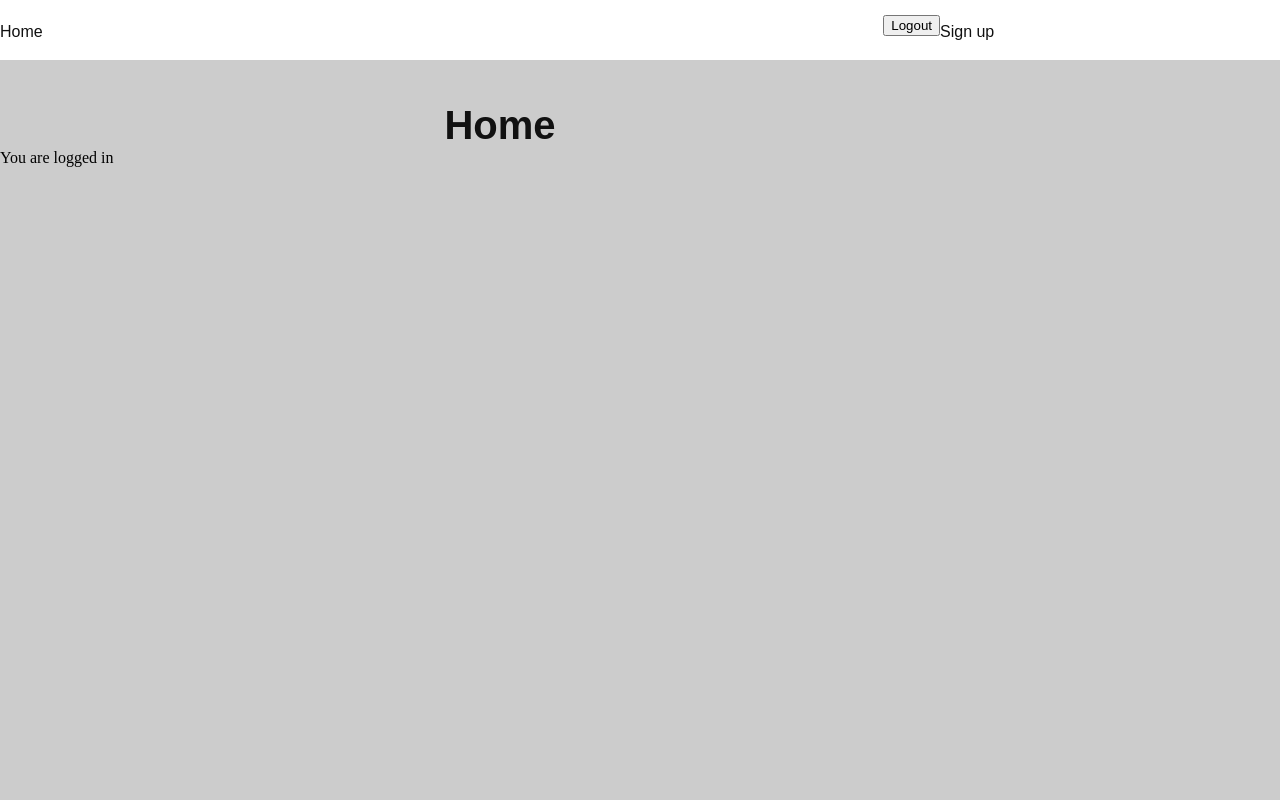
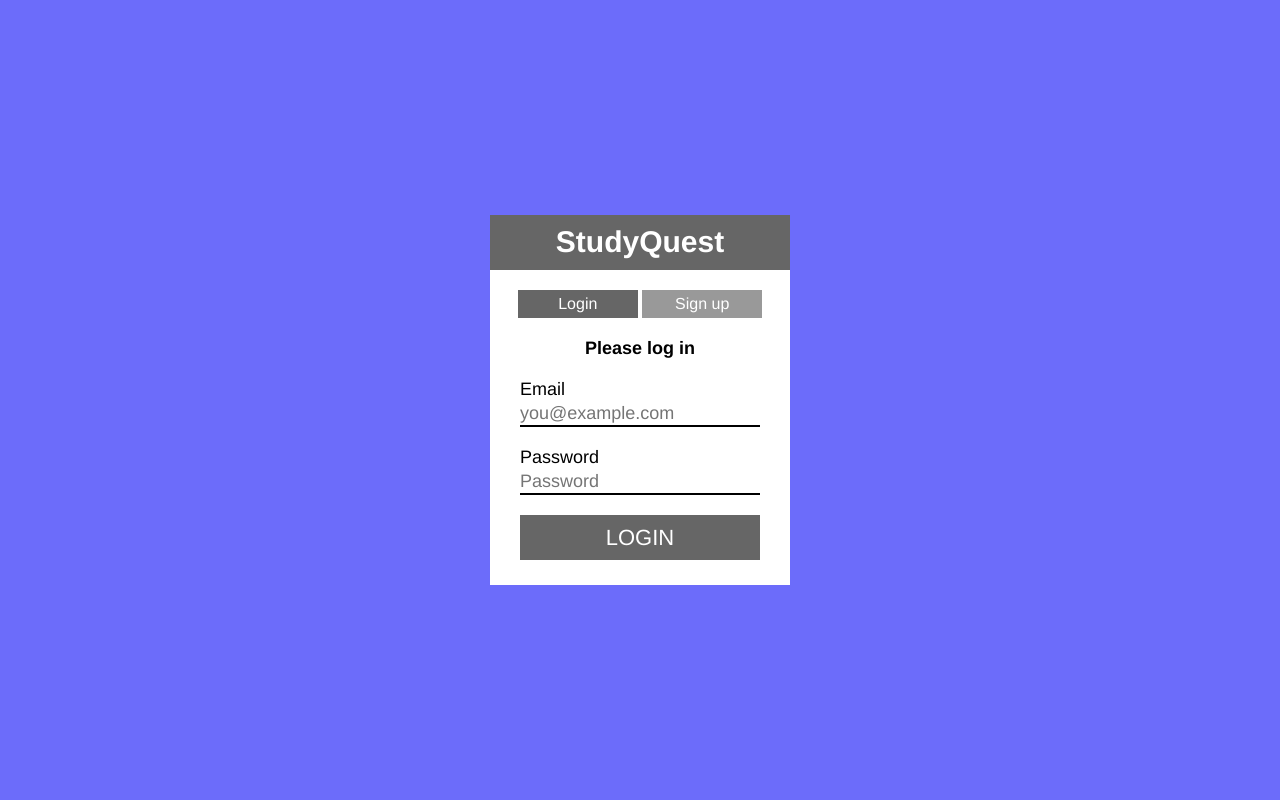
Before and after one commit to oliverforduk/StudyQuest, a PHP site: the page made by index.php in a window 1280 px wide. Run offline with PHP 8.4, Linux system fonts and the light colour scheme; the visitor is signed in with stand-in values (Sample User, id 1); some libraries are stand-ins or nearby versions.

Commit message:
Commit 2 - Login/Register styling
Basic styling added to login page, login & register processes combined into one php document. Javascript used to switch between the two forms.

```diff
--- /dev/null
+++ b/css/style.css
@@ -0,0 +1,132 @@
+/* Removing default browser styling and setting font*/
+*{
+	margin: 0;
+	padding: 0;
+	box-sizing: border-box;
+	font-family: "Helvetica Neue", Helvetica, Arial, sans-serif;
+}
+
+/* Background colour*/
+body{
+	background: rgb(108, 108, 250);
+}
+
+/* Form styling */
+.form{
+	position: absolute;
+	top: 50%;
+	left: 50%;
+	transform: translate(-50%, -50%);
+	width: 300px;
+	height: 370px;
+	background: #fff;
+}
+
+/*appname*/
+.appname{
+	width: 100%;
+	height: 55px;
+	background: #666;
+}
+
+.appname h2{
+	color: #fff;
+	text-align: center;
+	font-size: 30px;
+	padding-top: 10px;
+}
+
+/* form tab styling */
+
+.tab-panels ul {
+	width: 100%;
+	padding-top: 20px;
+}
+.tab-panels ul li {
+	width: 40%;
+    list-style-type: none;
+    display: inline-block;
+    background: #999;
+    padding: 5px 10px;
+    color: #fff;
+    cursor: pointer;
+}
+.tab-panels ul li:hover {
+    color: #fff;
+    background: #666;
+}
+
+.tab-panels ul li.active {
+    color: #fff;
+    background: #666;
+}
+
+
+/* form body styling */
+.form .body{
+	position: absolute;
+	overflow: hidden;
+	width: 100%;
+	height: 100%
+}
+
+/*for message styling*/
+.formmessage{
+	text-align: center;
+	font-size: 18px;
+}
+
+/*label styling*/
+.label{
+	width: 100%;
+	margin-top: 20px;
+	text-align: left;
+	padding-left: 10%;
+	font-size: 18px;
+}
+
+/* form input styling */
+.form .body .form-row input{
+	border: none;
+	outline: none;
+	border-bottom: 2px solid black;
+	width: 80%;
+	height: 25px;
+	margin-top: 2px;
+	font-size: 18px;
+}
+
+/*used to center things*/
+.holder{
+	text-align: center;
+}
+
+/* form focus = what user is currently selecting */
+.form .body .form-row input:focus{
+	border-bottom: 2px solid rgb(34, 205, 205);
+	transition: all .2s ease-in-out;
+}
+
+/*form submit button styling */
+.form .body .form-row button{
+	width: 80%;
+	border: none;
+	outline: none;
+	background-color: #666;
+	margin-top: 20px;
+	height: 45px;
+	text-transform: uppercase;
+	color: white;
+	font-size: 22px;
+	cursor: pointer;
+}
+
+
+/*seting visability for tabs*/
+.tab-panels .panel {
+    display:none;
+}
+
+.tab-panels .panel.active {
+    display:block;
+}
--- a/header.php
+++ b/header.php
@@ -10,32 +10,4 @@ session_start();
 </head>
 <body>
 
-<header>
-	<nav>
-		<div class="main-wrapper">
-			<ul>
-				<li><a href="index.php">Home</a></li>
-			</ul>
-			<div class="nav-login">
-				<?php
-					if(isset($_SESSION['email'])){
-						echo '<form action="includes/logout.php" method="POST">
-					<button type="submit" name="submit">Logout</button>
-				</form>';
-					} else{
-						echo '<form action="includes/login.php" method="POST">
-								<input type="text" name="email" placeholder="Email">
-
-								<input type="password" name="password" placeholder="Password">
-
-								<button type="submit" name="submit">Login</button>
-							</form>';
-					}
-
-				?>
-
-				<a href="register.php">Sign up</a>
-			</div>
-		</div>
-	<nav>
-</header>
+<!-- nav bar goes here -->
--- a/index.php
+++ b/index.php
@@ -1,18 +1,72 @@
 <?php
-	include_once 'header.php';
+	session_start();
 ?>
-<section class="main-container">
-	<div class="main-wrapper">
-		<h2>Home</h2>
 
-		<?php
+<! DOCTYPE html>
+<html lang="en">
+<head>
+	<title>Login | Register</title>
+	<link rel="stylesheet" type="text/css" href="css/style.css">
+	<script src="https://ajax.googleapis.com/ajax/libs/jquery/3.2.1/jquery.min.js"></script>
+	<script src="javascript/tabswitch.js"></script>
+</head>
+<body>
 
-		if(isset($_SESSION['userId'])){
-			echo "You are logged in";
-		}
-		?>
+<div class="tab-panels">
+	<div class="form">
+		<div class="appname">
+			<h2>StudyQuest</h2>
+		</div>
+		<div class="holder">
+			<ul class="tabs">
+				<li rel="panel1" class="active">Login</li>
+				<li rel="panel2">Sign up</li>
+			<ul>
+		</div>
+
+		<div id="panel1" class="panel active">
+			<div class="body" id="form-body">
+				<div class="login">
+					<div class="form-row">
+						<h2 class="formmessage">Please log in</h2>
+							<form action="includes/login.php" method="POST">
+								<div class="holder">
+									<p class="label">Email</p>
+									<input type="text" name="email" placeholder="you@example.com">
+
+									<p class="label">Password</p>
+									<input type="password" name="password" placeholder="Password">
+
+									<button type="submit" name="submit">Login</button>
+								</div>
+							</form>
+					</div>
+				</div>
+			</div>
+		</div>
+
+		<div id="panel2" class="panel">
+		<div class="body" id="form-body">
+			<div class="register">
+				<div class="form-row">
+					<h2 class="formmessage">Create an account</h2>
+						<form class="register-form" action="includes/signup.php" method="POST">
+							<div class="holder">
+								<p class="label">Email</p>
+								<input type="text" name="email" placeholder="you@example.com">
+
+								<p class="label">Password</p>
+								<input type="password" name="password" placeholder="Password">
+
+								<button type="submit" name="submit">Sign Up</button>
+							</div
+						</form>
+				</div>
+			</div>
+		</div>
 	</div>
-</section>
+	</div>
+</div>
 
 <?php
 	include_once 'footer.php';
--- /dev/null
+++ b/javascript/tabswitch.js
@@ -0,0 +1,25 @@
+$(function() {
+
+    $('.tab-panels .tabs li').on('click', function() {
+
+        var $panel = $(this).closest('.tab-panels');
+
+        $panel.find('.tabs li.active').removeClass('active');
+        $(this).addClass('active');
+
+        //figure out which panel to show
+        var panelToShow = $(this).attr('rel');
+
+        //hide current panel
+        $panel.find('.panel.active').fadeOut(300, showNextPanel);
+
+        //show next panel
+        function showNextPanel() {
+            $(this).removeClass('active');
+
+            $('#'+panelToShow).fadeIn(300, function() {
+                $(this).addClass('active');
+            });
+        }
+    });
+});
```
Also changed, not shown: includes/dbConnect.php (added, +8 -0 lines), includes/login.php (added, +52 -0 lines), includes/logout.php (added, +8 -0 lines), includes/signup.php (added, +50 -0 lines), profile.php (added, +14 -0 lines).
